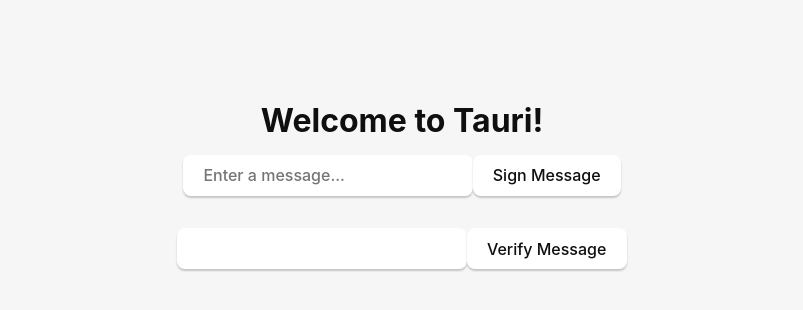
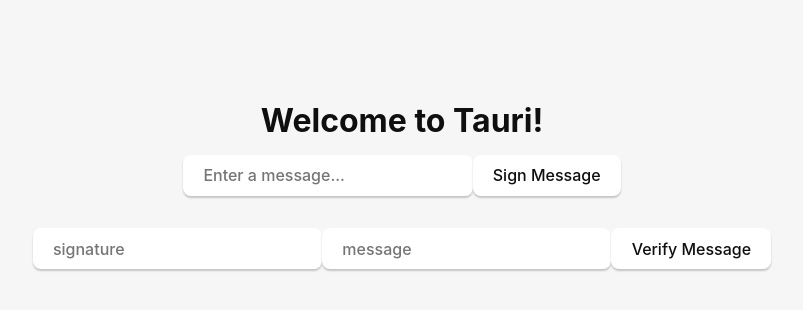
Before and after one commit to codegod100/mob, a SvelteKit app: page / in a window 1280 px wide. Shown: the top 310 px of the page, without its empty margins (238-1041 px from the left). Built offline with nearby package versions, Linux system fonts and the light colour scheme.

Commit message:
verify function

```diff
--- a/src/routes/+page.svelte
+++ b/src/routes/+page.svelte
@@ -2,6 +2,7 @@
   import { invoke } from "@tauri-apps/api/core";
 
   let message = "";
+  let message2 = "";
   let signature = "";
   let signature2 = "";
   let verification = "";
@@ -11,7 +12,9 @@
     signature = await invoke("sign", { message });
   }
   async function verify(){
-    verification = await invoke("verify", {signature});
+    invoke("verify", {signature: signature2, message: message2})
+    .catch(console.error)
+    .then(((v)=> verification=v))
   }
 </script>
 
@@ -27,7 +30,8 @@
   <p id="sig">{signature}</p>
 
     <form class="row" on:submit|preventDefault={verify}>
-    <input id="verify-input"  bind:value={signature2} />
+    <input id="verify-input" placeholder="signature" bind:value={signature2} />
+    <input placeholder="message" bind:value={message2} />
     <button type="submit">Verify Message</button>
   </form>
 
```
Also changed, not shown: 1 other file (tests, documents, lock files or other folders).
